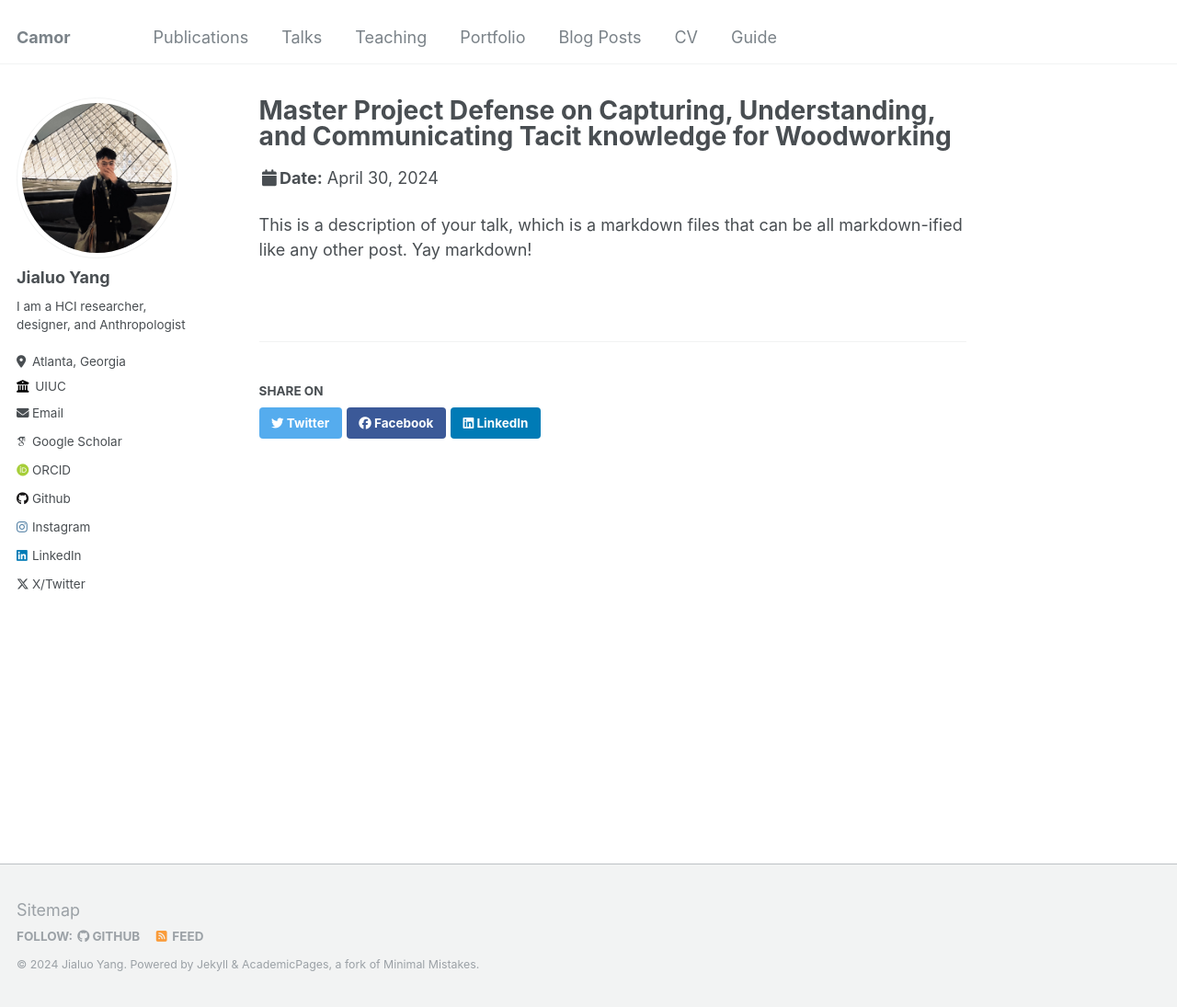
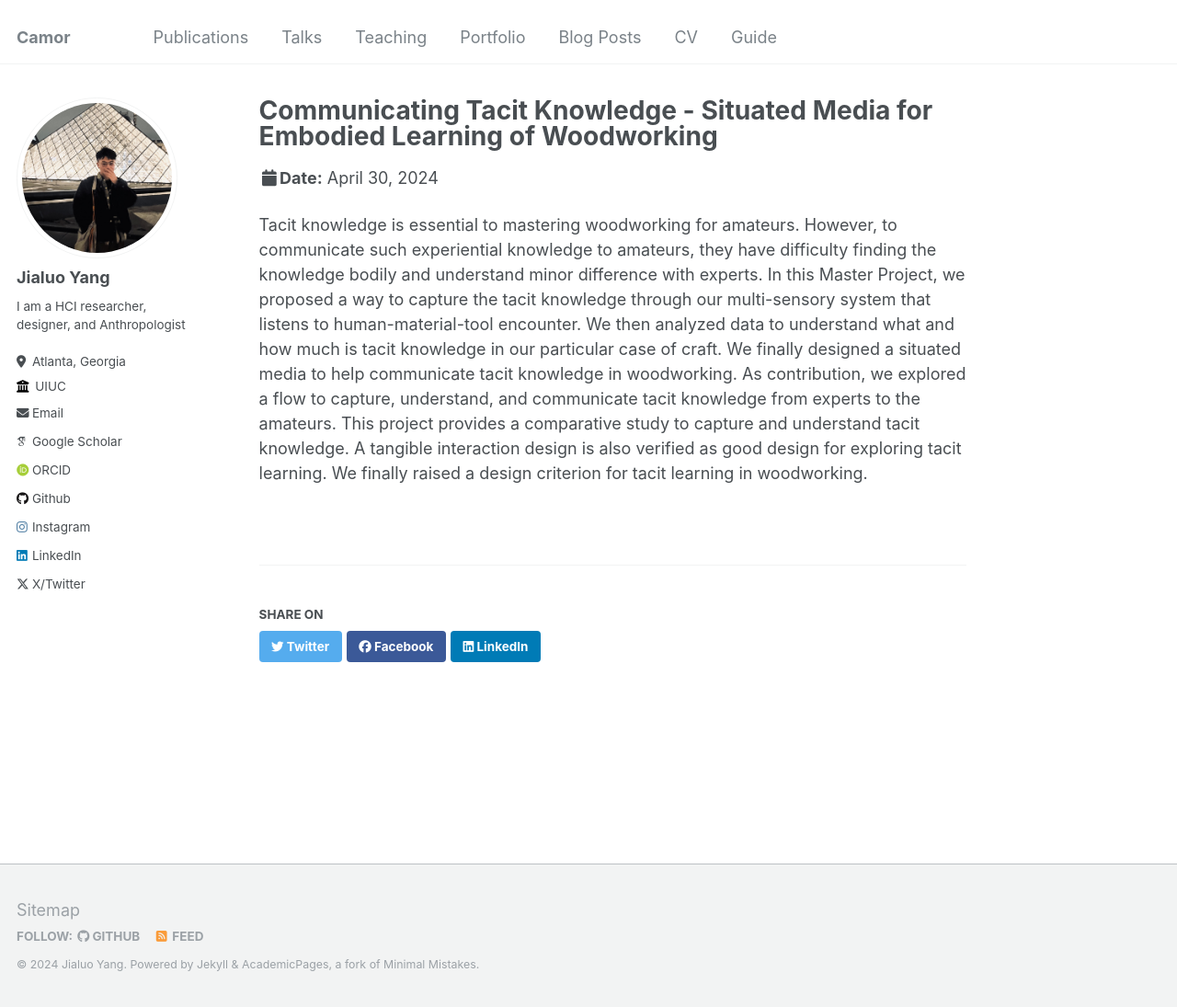
Before and after one commit to CamorYang/camoryang, a Jekyll site: the page built from _talks/Master Project.md, in a window 1280 px wide and 1095 px high. Shown: the whole window at 92% size. Built offline with Jekyll 4.4.1, drawn with Linux system fonts in a browser that asks for light colours; some web fonts are replaced.

```diff
--- a/_talks/Master Project.md
+++ b/_talks/Master Project.md
@@ -1,11 +1,11 @@
 ---
-title: "Master Project Defense on Capturing, Understanding, and Communicating Tacit knowledge for Woodworking"
+title: "Communicating Tacit Knowledge - Situated Media for Embodied Learning of Woodworking"
 collection: talks
-type: "Presentation"
+type: "Master Project Defense"
 permalink: #
-venue: "Tech Square Research Building, Georgia Tech"
+venue:
 date: 2024-04-30
-location: "Atlanta, Georgia, United States"
+location: "GaTech at Atlanta, Georgia, United States"
 ---
 
-This is a description of your talk, which is a markdown files that can be all markdown-ified like any other post. Yay markdown!
+Tacit knowledge is essential to mastering woodworking for amateurs. However, to communicate such experiential knowledge to amateurs, they have difficulty finding the knowledge bodily and understand minor difference with experts. In this Master Project, we proposed a way to capture the tacit knowledge through our multi-sensory system that listens to human-material-tool encounter. We then analyzed data to understand what and how much is tacit knowledge in our particular case of craft. We finally designed a situated media to help communicate tacit knowledge in woodworking. As contribution, we explored a flow to capture, understand, and communicate tacit knowledge from experts to the amateurs. This project provides a comparative study to capture and understand tacit knowledge. A tangible interaction design is also verified as good design for exploring tacit learning. We finally raised a design criterion for tacit learning in woodworking.
```
Also changed, not shown: _teaching/2024-fall-teaching-Social Aspect of Information Technology.md (+1 -1 lines).
